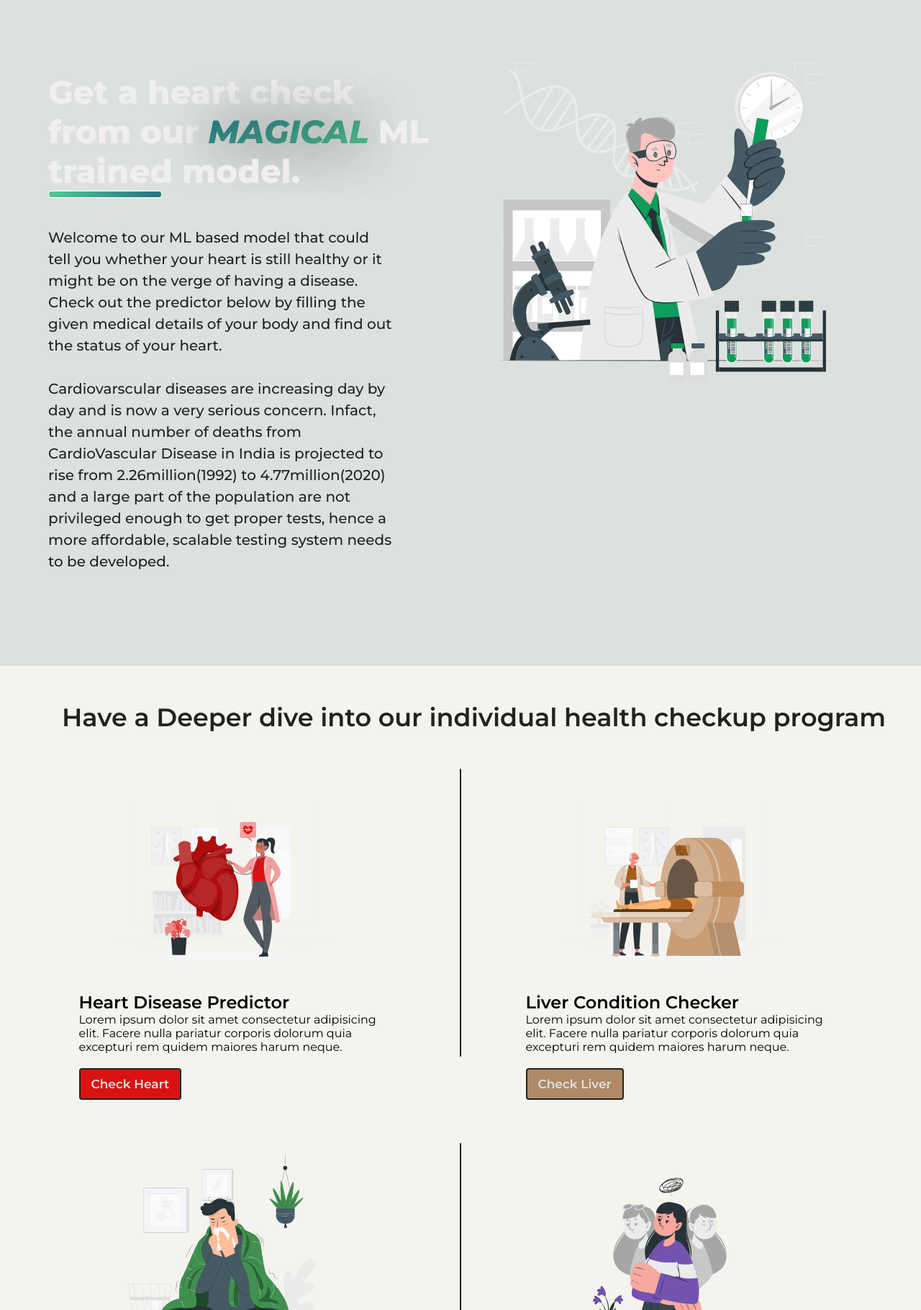
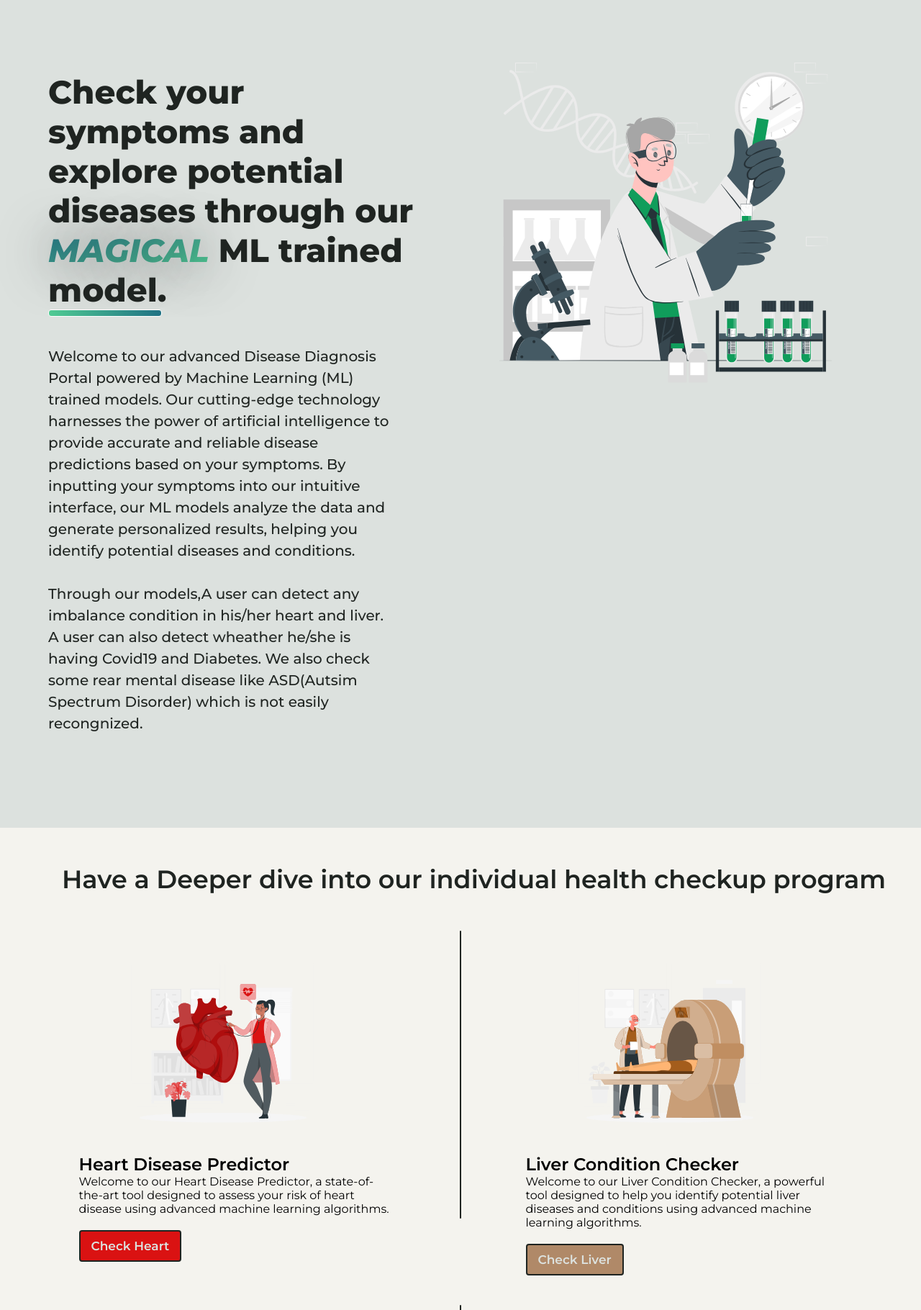
Before and after one commit to Gaurav07076/Datathon, a Flask app: page /main in a window 1280 px wide. Shown: the part 100-1920 px from the top of the page at 72% size. Run offline with Flask 3, Linux system fonts and the light colour scheme; parts of the project's set-up code (start-up, migrations or seed data) failed here and were passed over.

Commit message:
updated main

```diff
--- a/static/css/main.css
+++ b/static/css/main.css
@@ -131,7 +131,7 @@ nav.sticky{
 .headerline{
     font-size: 45px;
     font-weight:800;
-    color:  var(--fontcolor);
+    color:  var(--fontcolordark);
     width: 95%;
 
 }
@@ -627,6 +627,7 @@ to other pages section
     font-weight:600;
 
     transition: all 0.6s ease-in-out;
+    z-index: 1;
 
 }
 .buttonColour a{
--- a/templates/login.html
+++ b/templates/login.html
@@ -78,7 +78,7 @@
                     font-weight:700;
                     color: #40a879;
                     font-style: italic;"
-            > Heart-Static
+            > MedAware
             </span>
           </h1>
           <h3 style="
--- a/templates/main.html
+++ b/templates/main.html
@@ -35,16 +35,12 @@
         <div class="home">
             <div class="subcontainer text">
                 <div class="headerline">
-                    Get a heart check from our <span>MAGICAL</span> ML trained model.
+                    Check your symptoms and explore potential diseases through our <span>MAGICAL</span> ML trained model.
                 </div>
                 <div class="divider_thick"></div>
-                <div class="subtext">Welcome to our ML based model that could tell you whether your heart is still
-                    healthy or it might be on the verge of having a disease. Check out the predictor below by filling
-                    the given medical details of your body and find out the status of your heart.
-                    <br><br>Cardiovarscular diseases are increasing day by day and is now a very serious concern.
-                    Infact, the annual number of deaths from CardioVascular Disease in India is projected to rise from
-                    2.26million(1992) to 4.77million(2020) and a large part of the population are not privileged enough
-                    to get proper tests, hence a more affordable, scalable testing system needs to be developed.
+                <div class="subtext">Welcome to our advanced Disease Diagnosis Portal powered by Machine Learning (ML) trained models. Our cutting-edge technology harnesses the power of artificial intelligence to provide accurate and reliable disease predictions based on your symptoms. By inputting your symptoms into our intuitive interface, our ML models analyze the data and generate personalized results, helping you identify potential diseases and conditions.
+                    <br><br>
+                    Through our models,A user can detect any imbalance condition in his/her heart and liver. A user can also detect wheather he/she is having Covid19 and Diabetes. We also check some rear mental disease like ASD(Autsim Spectrum Disorder) which is not easily recongnized.
                     <br><br></div>
 
             </div>
@@ -60,7 +56,7 @@
                 <div class="diseasecard ">
                     <img class="diseaseCardImage" src="{{url_for('static',filename='../static/resources/Cardiologist-rafiki-2.svg')}}" alt="">
                     <div class="deseaseCardDescription">Heart Disease Predictor</div>
-                    <div class="deseaseCardDetail">Lorem ipsum dolor sit amet consectetur adipisicing elit. Facere nulla pariatur corporis dolorum quia excepturi rem quidem maiores harum neque.</div>
+                    <div class="deseaseCardDetail">Welcome to our Heart Disease Predictor, a state-of-the-art tool designed to assess your risk of heart disease using advanced machine learning algorithms. </div>
                     <div class="diseases">
                         <div class="buttonColour red"><a href="{{url_for('heart')}}">Check Heart</a></div>
                     </div>
@@ -69,7 +65,7 @@
                 <div class="diseasecard ">
                     <img class="diseaseCardImage" src="{{url_for('static',filename='../static/resources/Liver.svg')}}" alt="">
                     <div class="deseaseCardDescription">Liver Condition Checker</div>
-                    <div class="deseaseCardDetail">Lorem ipsum dolor sit amet consectetur adipisicing elit. Facere nulla pariatur corporis dolorum quia excepturi rem quidem maiores harum neque.</div>
+                    <div class="deseaseCardDetail">Welcome to our Liver Condition Checker, a powerful tool designed to help you identify potential liver diseases and conditions using advanced machine learning algorithms.</div>
                     <div class="diseases">
                         <div class="buttonColour brown"><a href="{{url_for('liver')}}">Check Liver</a></div>
                     </div>
@@ -80,7 +76,7 @@
                 <div class="diseasecard ">
                     <img class="diseaseCardImage" src="{{url_for('static',filename='../static/resources/Feaver.svg')}}" alt="">
                     <div class="deseaseCardDescription">Covid Detector</div>
-                    <div class="deseaseCardDetail">Lorem ipsum dolor sit amet consectetur adipisicing elit. Facere nulla pariatur corporis dolorum quia excepturi rem quidem maiores harum neque.</div>
+                    <div class="deseaseCardDetail">Welcome to our COVID Detector, an advanced tool leveraging machine learning technology to assist in identifying potential cases of COVID-19. </div>
                     <div class="diseases">
                         <div class="buttonColour pink"><a href="{{url_for('covid')}}">Check COVID</a></div>
                     </div>
@@ -89,7 +85,7 @@
                 <div class="diseasecard ">
                     <img class="diseaseCardImage" src="{{url_for('static',filename='../static/resources/Asd.svg')}}" alt="">
                     <div class="deseaseCardDescription">Autisum Spectrum Disorder</div>
-                    <div class="deseaseCardDetail">Lorem ipsum dolor sit amet consectetur adipisicing elit. Facere nulla pariatur corporis dolorum quia excepturi rem quidem maiores harum neque.</div>
+                    <div class="deseaseCardDetail">Welcome to our Autism Spectrum Disorder (ASD) Detector, a powerful tool designed to assist in the early identification of potential ASD traits in individuals.</div>
                     <div class="diseases">
                         <div class="buttonColour purple"><a href="{{url_for('ASD')}}">Check ASD</a></div>
                     </div>
@@ -99,7 +95,7 @@
                 <div class="diseasecard ">
                     <img class="diseaseCardImage" src="{{url_for('static',filename='../static/resources/diabetes.svg')}}" alt="">
                     <div class="deseaseCardDescription">Diabetes Predictor</div>
-                    <div class="deseaseCardDetail">Lorem ipsum dolor sit amet consectetur adipisicing elit. Facere nulla pariatur corporis dolorum quia excepturi rem quidem maiores harum neque.</div>
+                    <div class="deseaseCardDetail">Welcome to our Diabetes Predictor, an advanced tool designed to assess your risk of developing diabetes using intelligent algorithms and analysis. </div>
                     <div class="diseases">
                         <div class="buttonColour blue"><a href="{{url_for('diabetes')}}">Check Diabetes</a></div>
                     </div>
@@ -126,21 +122,20 @@
                     <div class="imagecard">
                         <img src="{{url_for('static',filename='../static/resources/Doctors-cuate.svg')}}">
                     </div>
-                    <div class="newstile">A brief about what is heart disease?, Risk Factors, cardiac rehabilation ...
+                    <div class="newstile">Here's how 10 popular diets scored for heart health...
                     </div>
                     <!-- <div class="newsdesc">subtext...</div> -->
-                    <div class="buttonsmall"><a href="https://www.cdc.gov/heartdisease/about.htm"
-                            target="_blank">Read</a></div>
+                    <div class="buttonsmall"><a href="https://www.heart.org/en/news/2023/04/27/heres-how-10-popular-diets-scored-for-heart-health"target="_blank">Read</a></div>
                 </div>
 
                 <div class="newscardsmall">
                     <div class="imagecard">
                         <img src="{{url_for('static',filename='../static/resources/Medicine-amico.svg')}}">
                     </div>
-                    <div class="newstilesmall">6 Surprising Facts About Heart Disease ...</div>
+                    <div class="newstilesmall">New Research Establishes How and Why Western Diets High in Sugar and Fat Cause Liver Disease...</div>
                     <!-- <div class="newsdesc">subtext...</div> -->
                     <div class="buttonsmall"><a
-                            href="https://www.nghs.com/2019/11/11/6-surprising-facts-about-heart-disease"
+                            href="https://www.sciencedaily.com/releases/2023/03/230315132445.htm"
                             target="_blank">Read</a></div>
                 </div>
 
@@ -148,10 +143,10 @@
                     <div class="imagecard">
                         <img src="{{url_for('static',filename='../static/resources/Doctors-pana.svg')}}">
                     </div>
-                    <div class="newstile">Types of heart diseases and causes ...</div>
+                    <div class="newstile">Risk of venous thromboembolism in non-respiratory and respiratory presentations of COVID-19 in critically ill patients....</div>
                     <!-- <div class="newsdesc">subtext...</div> -->
                     <div class="buttonsmall"><a
-                            href="https://www.google.com/url?sa=t&source=web&rct=j&url=https://www.heartandstroke.ca/heart-disease/what-is-heart-disease/types-of-heart-disease&ved=2ahUKEwjo4NiM5OX9AhWsTWwGHV11BzIQFnoECDEQAQ&usg=AOvVaw3g6KLghgUVWqcHZM6g8HLU"
+                            href="https://iars.org/covid-19-newsletter/"
                             target="_blank">Read</a></div>
                 </div>
 
@@ -159,10 +154,10 @@
                     <div class="imagecard">
                         <img src="{{url_for('static',filename='../static/resources/Medicine-bro.svg')}}">
                     </div>
-                    <div class="newstilesmall">Risk Factors involving Heart Diseases ... </div>
+                    <div class="newstilesmall">Prevent and Reverse Type 2 Diabetes With a Plant-Based Diet... </div>
                     <!-- <div class="newsdesc">subtext...</div> -->
                     <div class="buttonsmall"><a
-                            href="https://www.google.com/url?sa=t&source=web&rct=j&url=https://www.texasheart.org/heart-health/heart-information-center/topics/heart-disease-risk-factors/&ved=2ahUKEwjZ2djF3eX9AhX2wTgGHXkqDCwQFnoECBkQAQ&usg=AOvVaw3Vo0E-Dd3rW7mf7K3mB3oR"
+                            href="https://www.diet-health.info/en/100122/papers/6266/health/prevent-and-reverse-type-2-diabetes-with-a-plant-based-diet?gclid=CjwKCAjwx_eiBhBGEiwA15gLN_6i5nrMBJgC-F1B_4rk3VNF6YB0K6YE3sZ5oAvzf23EwFMjDwEfDRoCCO8QAvD_BwE"
                             target="_blank">Read</a></div>
                 </div>
             </div>
@@ -172,10 +167,10 @@
                     <div class="imagecard">
                         <img src="{{url_for('static',filename='../static/resources/Medicine-bro.svg')}}">
                     </div>
-                    <div class="newstilesmall">Burden of heart disease in India</div>
+                    <div class="newstilesmall">Discrimination linked to higher risk of death, particularly from cardiovascular disease...</div>
                     <!-- <div class="newsdesc">subtext...</div> -->
                     <div class="buttonsmall"><a
-                            href="https://www.ahajournals.org/doi/full/10.1161/CIRCULATIONAHA.114.008729"
+                            href="https://www.heart.org/en/news/2023/04/05/discrimination-linked-to-higher-risk-of-death-particularly-from-cardiovascular-disease"
                             target="_blank">Read</a></div>
                 </div>
 
@@ -183,10 +178,10 @@
                     <div class="imagecard">
                         <img src="{{url_for('static',filename='../static/resources/Doctors-pana.svg')}}">
                     </div>
-                    <div class="newstile">Which country has the healthiest heart and why so?... </div>
+                    <div class="newstile">Incurable Liver Disease May Prove Curable... </div>
                     <!-- <div class="newsdesc">subtext...</div> -->
                     <div class="buttonsmall"><a
-                            href="https://www.bbc.com/news/health-39292389#:~:text=The%20healthiest%20hearts%20in%20the,study%20in%20the%20Lancet%20showed"
+                            href="https://www.sciencedaily.com/releases/2023/01/230105083044.htm"
                             target="_blank">Read</a></div>
                 </div>
 
@@ -194,10 +189,10 @@
                     <div class="imagecard">
                         <img src="{{url_for('static',filename='../static/resources/Medicine-amico.svg')}}">
                     </div>
-                    <div class="newstilesmall">Prevention from heart diseases...</div>
+                    <div class="newstilesmall">What do India’s SMEs need as they recover from the pandemic?...</div>
                     <!-- <div class="newsdesc">subtext...</div> -->
                     <div class="buttonsmall"><a
-                            href="https://www.googleadservices.com/pagead/aclk?sa=L&ai=DChcSEwi-xdPz3uX9AhUVmWYCHeKjDLYYABAAGgJzbQ&ohost=www.google.com&cid=CAESaOD2ptp9MGNSGT2f17BG0HgrvpS0Cfz4RA4djv-8rtnMVa2ownraXqykzRibac6YZPARHrbepmVatq9As-E6T_AMS1ODtZkWXTbZ9UkZYUt6_gK8WJhZYNzLww-KsmrXhnwc5pET4mgv&sig=AOD64_02_b95sTmZIp9425R2Xq0uUynkiQ&q&adurl&ved=2ahUKEwj-jc3z3uX9AhUv03MBHVL_AXsQ0Qx6BAgHEAE"
+                            href="https://idronline.org/article/leadership-talent/what-do-indias-smes-need-as-they-recover-from-the-pandemic/"
                             target="_blank">Read</a></div>
                 </div>
 
@@ -205,9 +200,9 @@
                     <div class="imagecard">
                         <img src="{{url_for('static',filename='../static/resources/Doctors-cuate.svg')}}">
                     </div>
-                    <div class="newstile">BMC cardiovascular Disorders</div>
+                    <div class="newstile">Diabetic Ketoacidosis in Patients with Type 2 Diabetes...</div>
                     <!-- <div class="newsdesc">subtext...</div> -->
-                    <div class="buttonsmall"><a href="https://bmccardiovascdisord.biomedcentral.com/articles"
+                    <div class="buttonsmall"><a href="https://www.diabetesincontrol.com/diabetic-ketoacidosis-in-patients-with-type-2-diabetes/"
                             target="_blank">Read</a></div>
                 </div>
 
@@ -216,10 +211,10 @@
         <footer>
             <div class="footer-content">
                 <h3>MedAware.co</h3>
-                <p>Lorem ipsum dolor sit amet consectetur adipisicing elit. Pariatur recusandae totam perferendis accusamus distinctio reiciendis accusantium beatae iure odio quisquam corporis deleniti tenetur ab ipsa, voluptatibus sint rerum laboriosam, ea ipsum voluptatum! Neque nisi sed fugit unde temporibus quod delectus.</p>
+                <p>"Stay informed, stay ahead - let our disease check guide you through life's uncertain thread."</p>
             </div>
             <div class="footer-bottom">
-              <p>copyright &copy;2023. designed by <span><a href="https://github.com/Gaurav07076">Gaurav, </a></span><span><a href="https://github.com/samyak269"> Samyak, </a></span><span><a href=https://github.com/VaishaliRajpal28>PRITHWI, </a ></span><span><a href=https://github.com/VaishaliRajpal28>SAHIL &</a ></span> <span><a href=https://github.com/VaishaliRajpal28>SHUBHAM</a ></span></p>
+              <p>copyright &copy;2023. designed by <span><a href="https://github.com/Gaurav07076">Gaurav, </a></span><span><a href="https://github.com/samyak269"> Samyak, </a></span><span><a href="https: //github.com/The-Prithwiraj06">PRITHWI, </a ></span><span><a href="https://github.com/sahilkrRaj">SAHIL &</a ></span> <span><a href="https://github.com/ShubhamKumarSingh123">SHUBHAM</a ></span></p>
             </div>
 
 
```
Also changed, not shown: templates/aboutus.html (+11 -11 lines).
